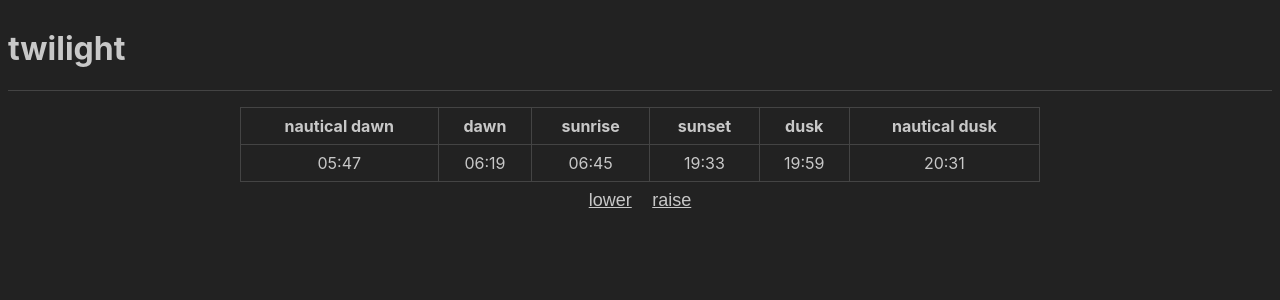
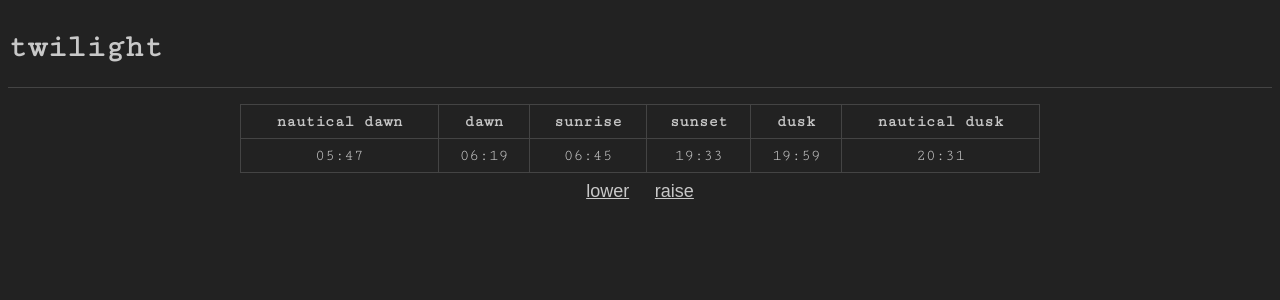
Before and after one commit to harry48225/twilight, a Svelte app in the folder firmware/webapp/: page / in a window 1280 px wide. Shown: the top 300 px of the page. Built offline with nearby package versions, Linux system fonts and the light colour scheme.

Commit message:
Switch to mono font

```diff
--- a/firmware/webapp/public/global.css
+++ b/firmware/webapp/public/global.css
@@ -10,7 +10,7 @@
 	margin: 0;
 	padding: 8px;
 	box-sizing: border-box;
-	font-family: -apple-system, BlinkMacSystemFont, "Segoe UI", Roboto, Oxygen-Sans, Ubuntu, Cantarell, "Helvetica Neue", sans-serif;
+	font-family: 'Cutive Mono', monospace;
 }
 
 a {
--- a/firmware/webapp/public/index.html
+++ b/firmware/webapp/public/index.html
@@ -9,6 +9,9 @@
 	<link rel='icon' type='image/png' href='/favicon.png'>
 	<link rel='stylesheet' href='/global.css'>
 	<link rel='stylesheet' href='/build/bundle.css'>
+	<link rel="preconnect" href="https://fonts.googleapis.com">
+	<link rel="preconnect" href="https://fonts.gstatic.com" crossorigin>
+	<link href="https://fonts.googleapis.com/css2?family=Cutive+Mono&display=swap" rel="stylesheet">
 
 	<script defer src='/build/bundle.js'></script>
 </head>
```
